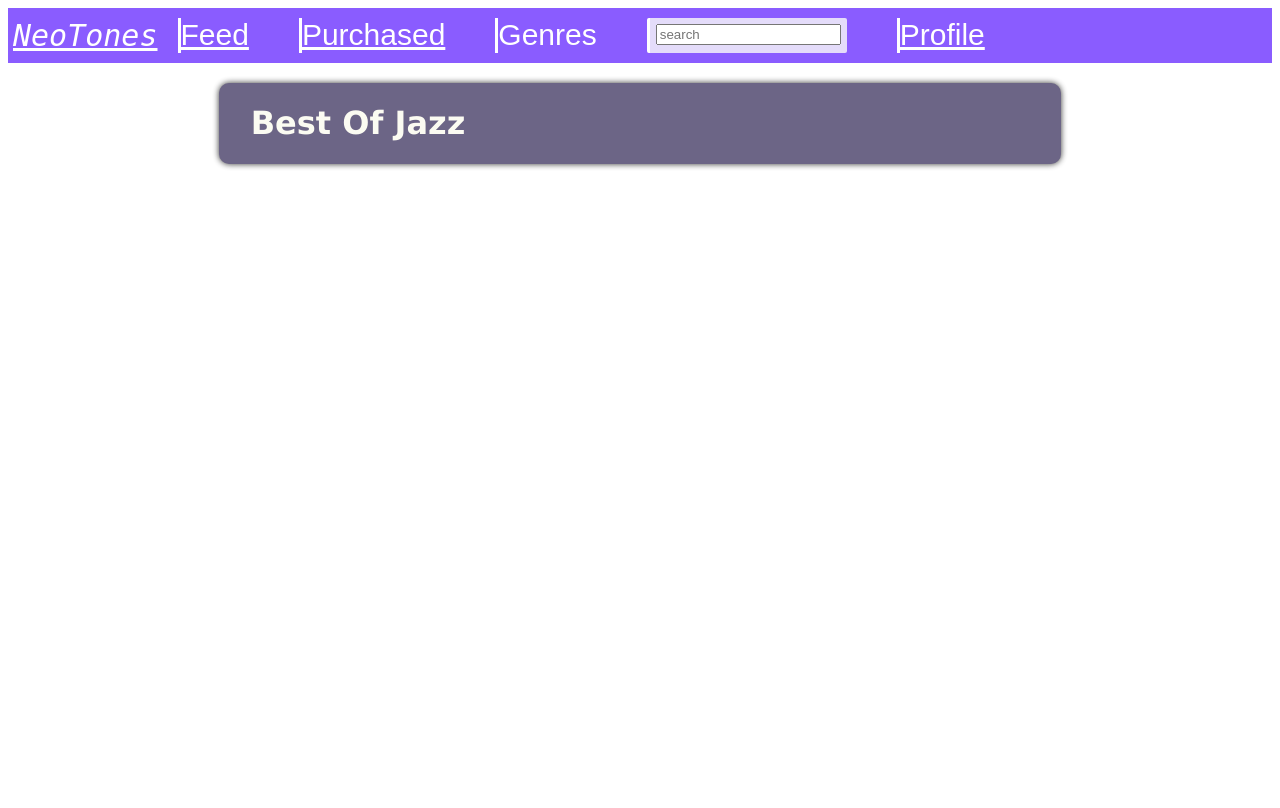
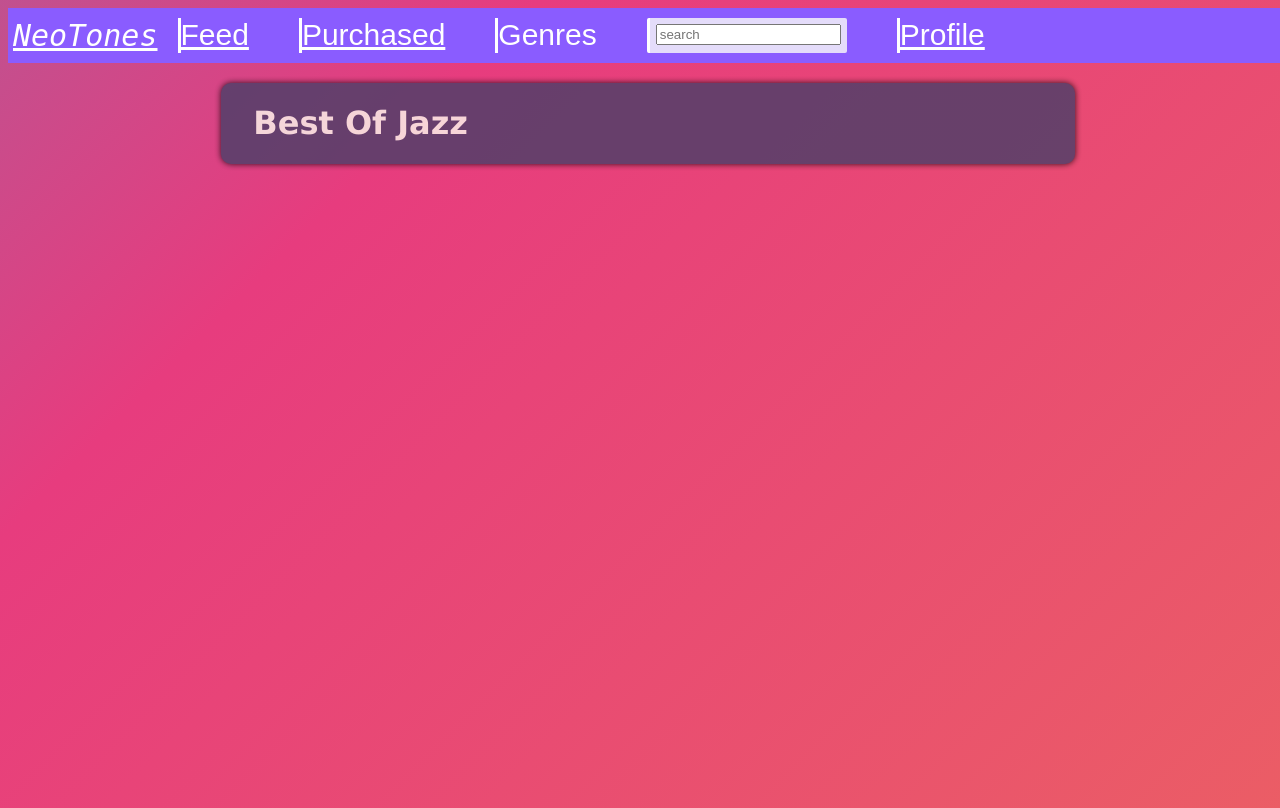
Before and after one commit to IanKaremi/NeoTones, a PHP site: page /Neotones/Jazz.html in a window 1280 px wide. Before the commit the page ends 169 px from the top, so only its background shows below. Run offline with PHP 8.4, Linux system fonts and the light colour scheme.

Commit message:
adding background

```diff
--- a/common.css
+++ b/common.css
@@ -1,8 +1,26 @@
+html, body {
+    width: 100%;
+    height:100%;
+}
 body{
     font-family: Verdana, Geneva, Tahoma, sans-serif;
-    background-color:white;
+    /*background-color:white;*/
     color:#fbfbef;
+    background: linear-gradient(-45deg, #ee7752, #e73c7e, #23a6d5, #23d5ab);
+    background-size: 400% 400%;
+    animation: gradient 15s ease infinite;
 }
+@keyframes gradient {
+      0% {
+          background-position: 0% 50%;
+      }
+      50% {
+          background-position: 100% 50%;
+      }
+      100% {
+          background-position: 0% 50%;
+      }
+  }
 
 header{
     font-family: Arial, Helvetica, sans-serif;
```
